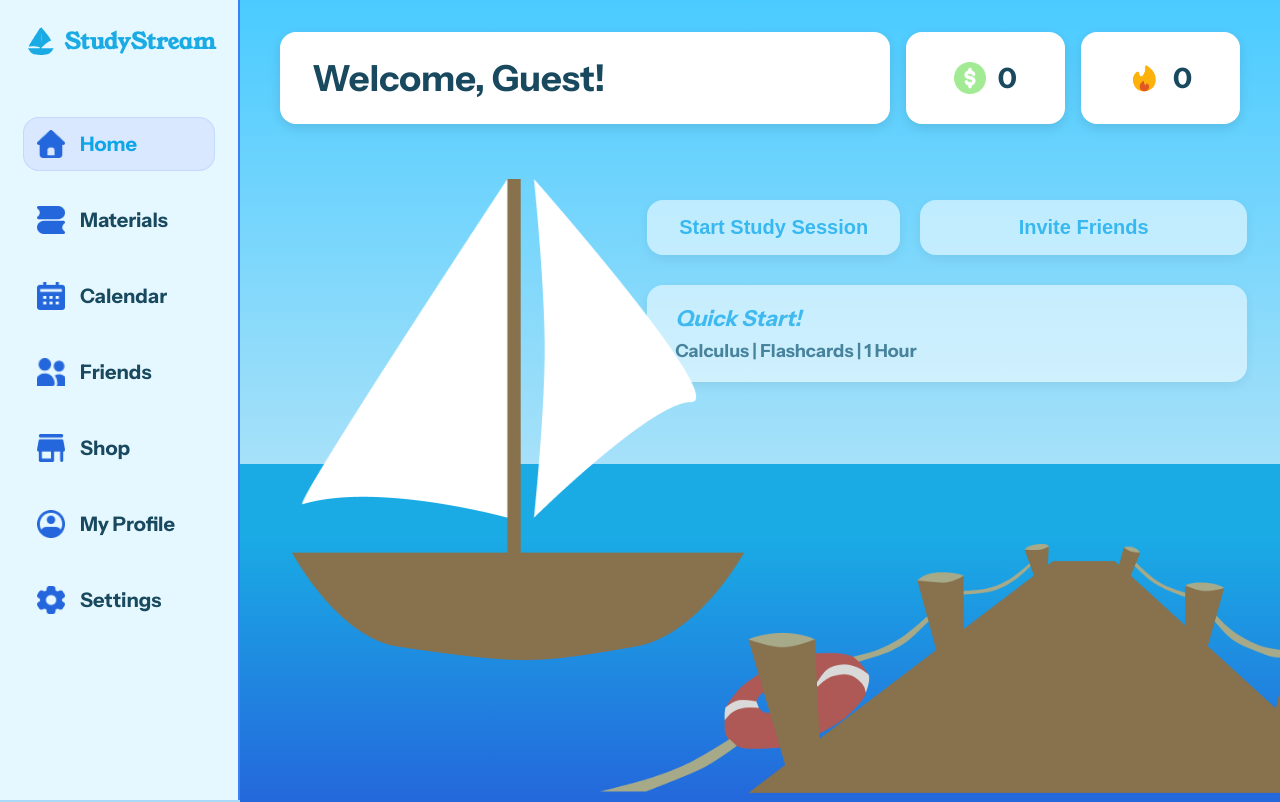
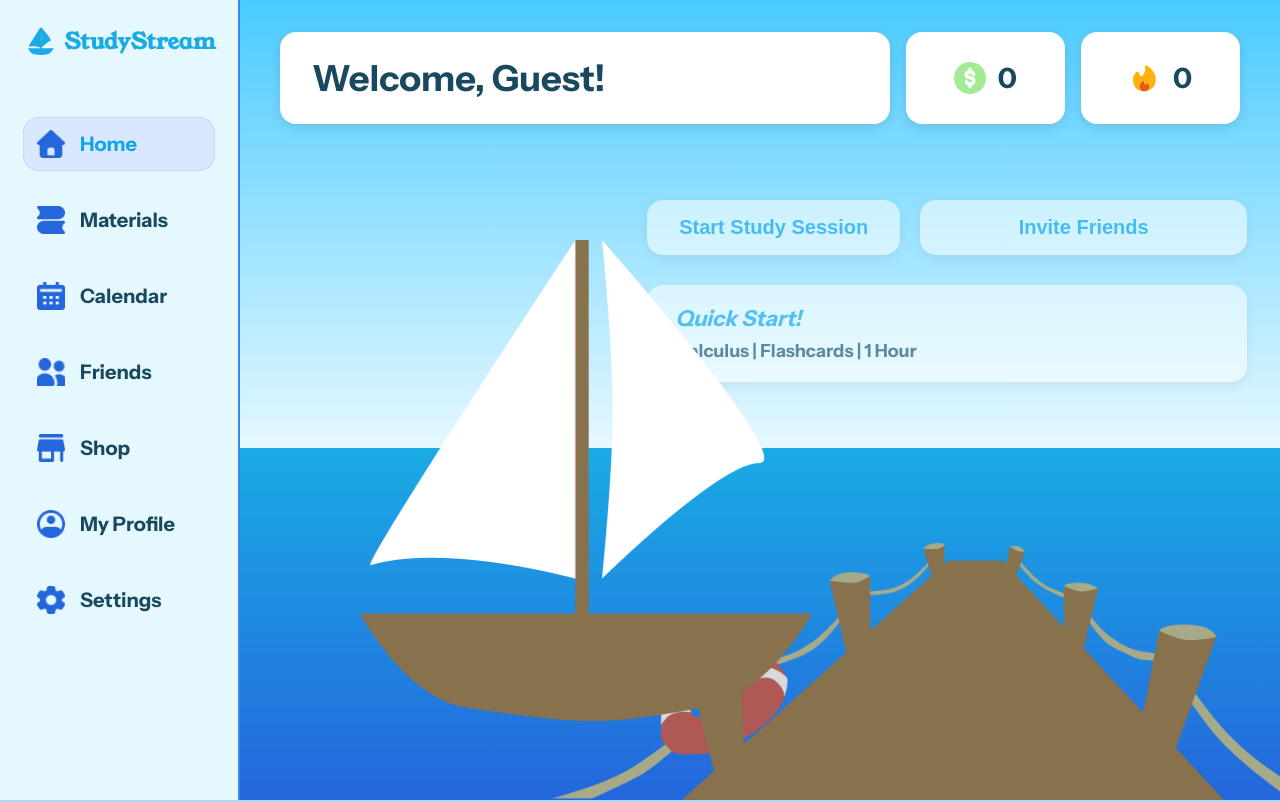
Before and after one commit to CharlesExists/StudyStream, a React (Create React App) app in the folder client/: page /Home in a window 1280 px wide. Shown: the top 802 px of the page. Built offline with nearby package versions, Linux system fonts and the light colour scheme.

Commit message:
Fixed home css, fixed material upload

```diff
--- a/client/src/components/CreateNotesScreen.jsx
+++ b/client/src/components/CreateNotesScreen.jsx
@@ -25,13 +25,24 @@ export default function CreateNotesScreen() {
           </button>
 
           <div className="ss-upload-card">
-            <div className="ss-dropzone">
+            <div
+              className="ss-dropzone"
+              onClick={openFile}
+              role="button"
+              tabIndex={0}
+              onKeyDown={(e) => {
+                if (e.key === "Enter" || e.key === " ") {
+                  e.preventDefault();
+                  openFile();
+                }
+            }}>
               <UploadCloud/>
               <h2 className="ss-upload-title">Upload sources</h2>
               <p className="ss-upload-sub">Supported file types: PDF, txt, docx</p>
               <div className="ss-drop-dashed" />
               <input
                 ref={inputRef}
+                id="file-input"
                 type="file"
                 accept=".pdf,.txt,.doc,.docx"
                 multiple
--- a/client/src/components/Home.css
+++ b/client/src/components/Home.css
@@ -102,13 +102,12 @@
 
 .main-content {
     margin-left: 240px;
-      background:
+    background:
     /* SKY */
     linear-gradient(180deg, var(--sky-top) 0%, var(--sky-bot) 100%) top/100% var(--horizon) no-repeat,
     /* OCEAN */
     linear-gradient(180deg, var(--sea-top) 0%, var(--sea-bot) 100%) bottom/100% calc(100% - var(--horizon)) no-repeat;
     flex: 1;
-    background: linear-gradient(180deg, #4ACBFF 0%, #c1e7f7 60%);
     min-height: 100vh;
     padding: 32px 40px;
     position: relative;
@@ -127,33 +126,29 @@
     flex-direction: row;
     position: relative;
     overflow: hidden;
+    max-height: 100vh;
 }
 
 .boat-container{
-    position: relative;
-    width: 100%; height: 100vh;
-}
-
-.water{
-    position: relative;
-    width: 1271px; height: 344px;
-    background: linear-gradient(180deg, #1AABE5 21.15%, #2466DB 100%);
-    top: 300px; left: -50px;
-    z-index: 2;
+    position: static;
+    width: 100%;
 }
 
 .dock-img{
     position: absolute;
-    left: 320px; top: 380px;
-    width: 878px; height: 249px;
-    z-index: 3;
+    bottom: 0;
+    left: 30%;
+    max-width: 1100px;
+    width: 60vw;
+    height: auto;
+    z-index: 1;
 }
 
 .boat-avatar-home{
     position: absolute;
-    left: 12px; top: 15px;
+    left: 120px; top: 240px;
     width: 452px; height: 481px;
-    z-index:5;
+    z-index: 5;
 }
 
 .coin-counter,
--- a/client/src/components/Login.jsx
+++ b/client/src/components/Login.jsx
@@ -62,13 +62,13 @@ export default function Login() {
           <span>Continue with Google</span>
         </button>
 
-        <form className="form" onSubmit={onSubmit} noValidate>
-          <label htmlFor="identifier" className="label">Username, Email, or Phone</label>
+        <form className="form" onSubmit={onSubmit}>
+          <label htmlFor="identifier" className="label">Email</label>
           <input
             id="identifier"
             className="input"
-            type="text"
-            placeholder="Enter your username, email, or mobile number"
+            type="email"
+            placeholder="Enter your email"
             value={identifier}
             onChange={(e) => setIdentifier(e.target.value)}
             required
--- a/client/src/components/Materials.css
+++ b/client/src/components/Materials.css
@@ -26,6 +26,7 @@ html, body {
     background: var(--bg);
     color: var(--text);
     font-family: ui-sans-serif, system-ui, -apple-system, Segoe UI, Roboto, Arial, "Apple Color Emoji", "Segoe UI Emoji";
+
   }
 
 
--- a/client/src/components/SignUp.jsx
+++ b/client/src/components/SignUp.jsx
@@ -31,7 +31,7 @@ export default function Signup() {
         const { name, value } = e.target;
         setForm((f) => ({ ...f, [name]: value }));
 
-        // backend stuff
+        // backend
         try {
           const userCredential = await createUserWithEmailAndPassword(auth, form.email, form.password);
           await updateProfile(userCredential.user, { displayName: form.name });
@@ -75,7 +75,7 @@ export default function Signup() {
           <span>Continue with Google</span>
         </button>
 
-        <form className="form" onSubmit={onSubmit} noValidate>
+        <form className="form" onSubmit={onSubmit}>
           <label htmlFor="name" className="label">Name</label>
           <input
             id="name"
@@ -87,13 +87,13 @@ export default function Signup() {
             onChange={(e) => setForm(f => ({ ...f, name: e.target.value }))}
             required
           />
-          <label htmlFor="identifier" className="label">Username, Email, or Phone</label>
+          <label htmlFor="identifier" className="label">Email</label>
           <input
             id="identifier"
             name="email"
             className="input"
             type="text"
-            placeholder="Enter your username, email, or mobile number"
+            placeholder="Enter your email"
             value={form.email}
             onChange={(e) => setForm(f => ({ ...f, email: e.target.value }))}
             required
```
Also changed, not shown: 1 other file (tests, documents, lock files or other folders).
